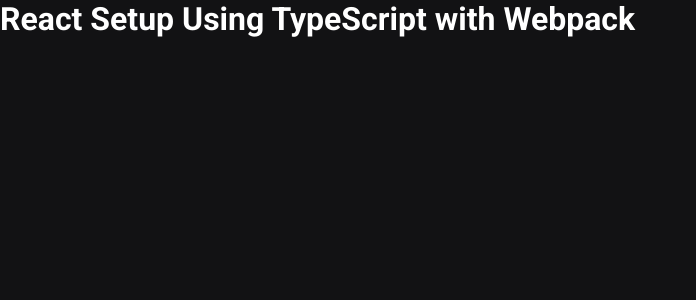
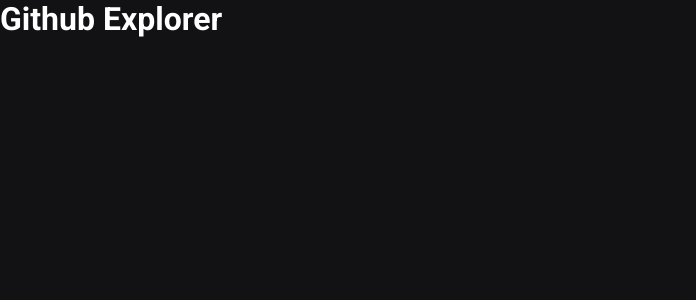
Before and after one commit to Johnny-Saraiva/ignite-github-ex, a React app: page / in a window 1280 px wide. Shown: the top 300 px of the page, without its empty margins (0-696 px from the left). Built offline with nearby package versions, Linux system fonts and the light colour scheme.

Commit message:
chore: Configure initial files to start the project

```diff
--- a/public/index.html
+++ b/public/index.html
@@ -5,8 +5,8 @@
   <meta http-equiv="X-UA-Compatible" content="IE=edge" />
   <meta name="viewport" content="width=device-width, initial-scale=1.0" />
   <link rel="preconnect" href="https://fonts.gstatic.com" />
-<link href="https://fonts.googleapis.com/css2?family=Roboto:wght@400;500;700;900&display=swap" rel="stylesheet" />
-  <title>Setup React Template</title>
+  <link href="https://fonts.googleapis.com/css2?family=Roboto:wght@400;500;700;900&display=swap" rel="stylesheet" />
+  <title>Github Explorer</title>
 </head>
 <body>
   <div id="root"></div>
--- a/src/App.tsx
+++ b/src/App.tsx
@@ -1,3 +1,3 @@
 export const App = () => {
-  return <h1>React Setup Using TypeScript with Webpack</h1>;
+  return <h1>Github Explorer</h1>;
 };
--- a/src/index.tsx
+++ b/src/index.tsx
@@ -1,5 +1,5 @@
 import { render } from 'react-dom';
-import '../styles/global.scss';
+import './styles/global.scss';
 import { App } from './App';
 
 render(<App />, document.getElementById('root'));
--- a/webpack.config.js
+++ b/webpack.config.js
@@ -6,15 +6,15 @@
 
 module.exports = {
   entry: path.resolve(__dirname, 'src', 'index.tsx'),
+  output: {
+    path: path.resolve(__dirname, 'dist'),
+    filename: 'bundle.js'
+  },
   resolve: {
     extensions: ['.js', '.jsx', '.ts', '.tsx'],
   },
   mode: isDeveloper ? 'development' : 'production',
   devtool: isDeveloper ? 'eval-source-map' : 'source-map',
-  output: {
-    path: path.resolve(__dirname, 'build'),
-    filename: 'bundle.js'
-  },
   devServer: {
     contentBase: path.resolve(__dirname, 'public'),
     hot: true,
```
Also changed, not shown: src/styles/global.scss (renamed from styles/global.scss), 2 other files (tests, documents, lock files or other folders).
